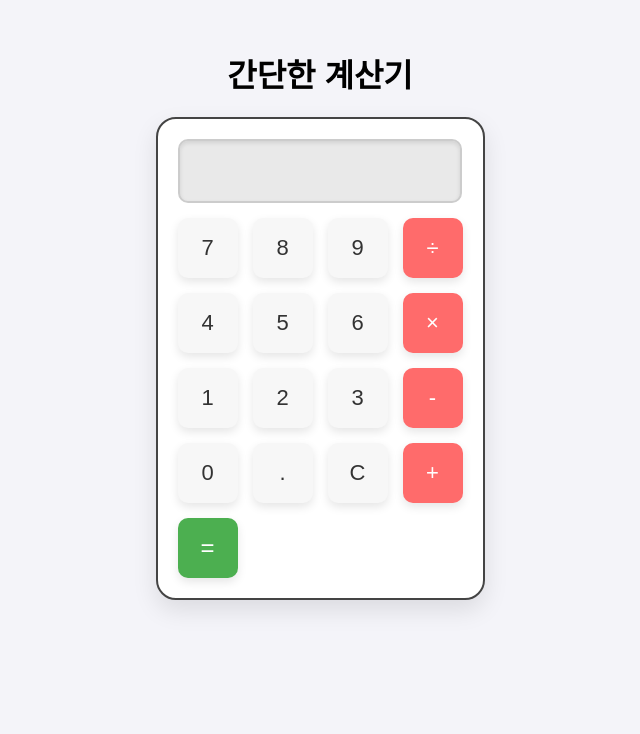
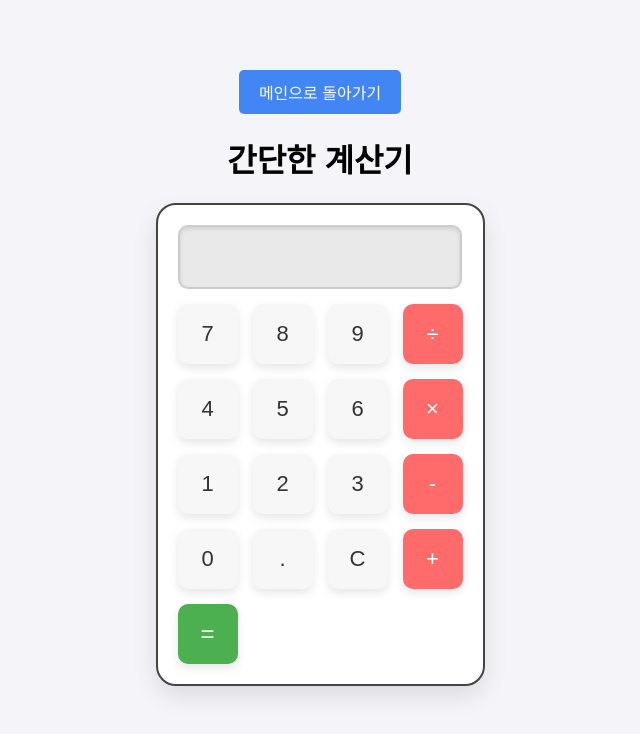
Before and after one commit to rakaso598/static-utility, a plain HTML site: page simple-calculator.html in a window 1280 px wide. Shown: the whole page, without its empty margins (320-960 px from the left). Drawn offline with Linux system fonts and the light colour scheme.

Commit message:
Update simple-calculator.html

```diff
--- a/simple-calculator.html
+++ b/simple-calculator.html
@@ -83,9 +83,31 @@
             background-color: #45a049;
         }
 
+        .back-button {
+            display: inline-block;
+            background-color: #4285F4;
+            color: white;
+            padding: 10px 20px;
+            text-align: center;
+            border-radius: 5px;
+            text-decoration: none;
+            font-size: 16px;
+            margin-top: 20px;
+            transition: background-color 0.3s;
+        }
+
+        .back-button:hover {
+            background-color: #357ae8;
+        }
+
+        .back-button:active {
+            background-color: #2c6db1;
+        }
+
     </style>
 </head>
 <body>
+    <a href="index.html" class="back-button">메인으로 돌아가기</a>
     <h1>간단한 계산기</h1>
     <div class="calculator">
         <input type="text" id="display" disabled />
```
